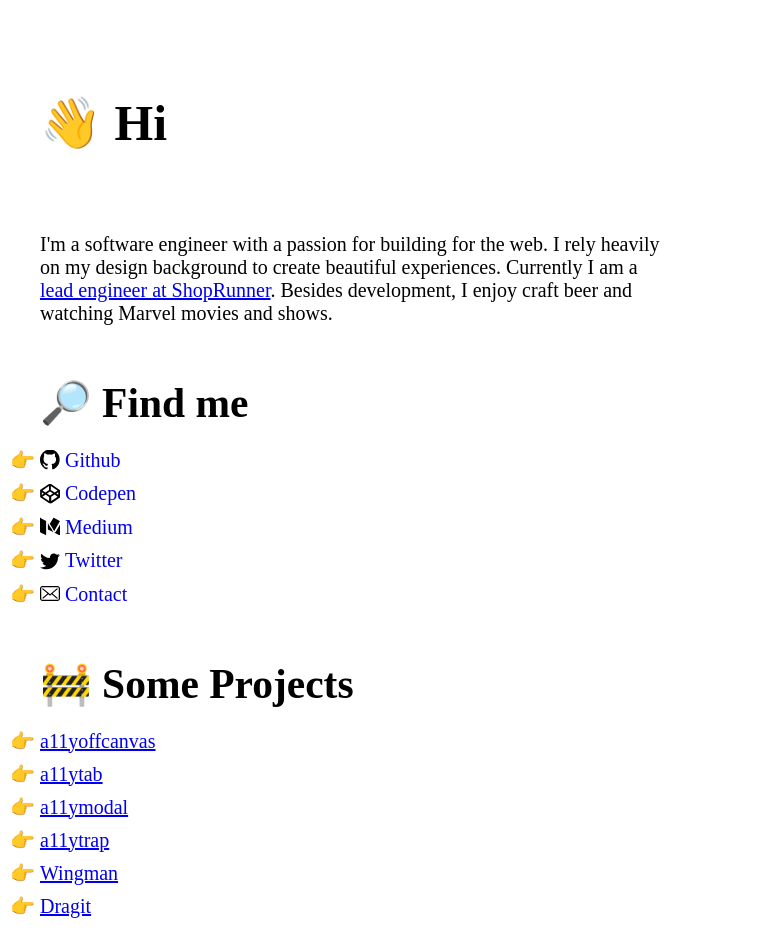
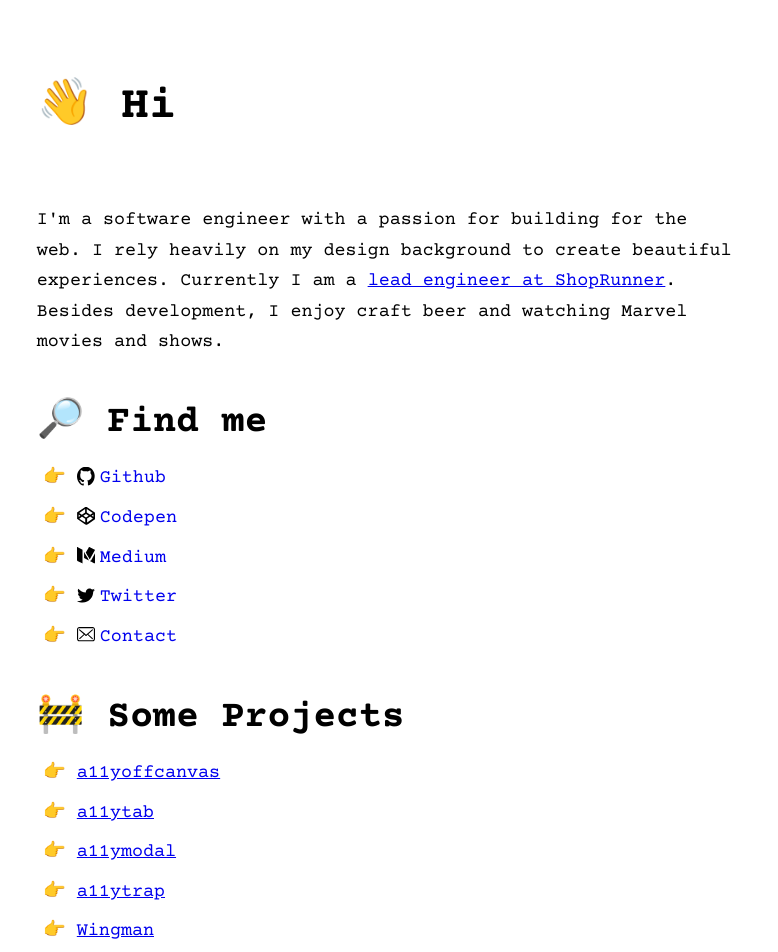
Before and after one commit to azinasili/azinasili.com, a Next.js app: page / in a window 1280 px wide. Shown: the top 952 px of the page, without its empty margins (0-778 px from the left). Built offline with nearby package versions, Linux system fonts and the light colour scheme.

Commit message:
Hotfix (#28)

```diff
--- a/src/components/GlobalStyles/GlobalStyles.ts
+++ b/src/components/GlobalStyles/GlobalStyles.ts
@@ -4,7 +4,7 @@
 const GlobalStyles = createGlobalStyle`
   ${normalize}
 
-  // [1] Use percentage for better a11y and scalability.
+  // [1] Percentage is used for better a11y and scalability.
   // Project uses \`em\` CSS units. Using a percentage value
   // allows users to override \`font-size\` with their browser settings.
   :root {
@@ -14,7 +14,7 @@
     --app-line-height: 1.65;
     --app-text-color: hsla(218, 22, 20, 1);
 
-    --root-font-size: 115%; // [1]
+    --app-font-scaler: 115%; // [1]
     --heading1-font-size: 2.488em;
     --heading2-font-size: 2.074em;
     --heading3-font-size: 1.728em;
@@ -31,12 +31,7 @@
   }
 
   :root {
-    font-size: var(--root-font-size); // [1]
     box-sizing: border-box;
-
-    @media (min-width: 40em) {
-      --root-font-size: 125%; // [1]
-    }
   }
 
   *,
@@ -55,14 +50,15 @@
     height: 100vh;
 
     & > :first-child {
-    flex: 1;
+      flex: 1;
+    }
   }
 
   body {
     background-color: var(--app-background-color);
     color: var(--app-text-color);
     font-family: var(--app-primary-font-family);
-    font-size: 1em;
+    font-size: var(--app-font-scaler);
     font-weight: var(--app-font-weight);
     line-height: var(--app-line-height);
   }
--- a/src/components/ProfileLinks/ProfileLinks.tsx
+++ b/src/components/ProfileLinks/ProfileLinks.tsx
@@ -1,6 +1,5 @@
 import type { FC } from 'react';
 import { memo } from 'react';
-import styled from 'styled-components';
 import type { ProfileLink } from 'types/Profile';
 import { PointerList } from 'components/PointerList';
 import ProfileLinkItem from './ProfileLinkItem';
@@ -9,14 +8,9 @@
   profileLinks: ProfileLink[];
 }
 
-const Items = styled(PointerList)`
-  list-style: none;
-  padding-left: 0;
-`;
-
 const ProfileLinks: FC<ProfileLinksProps> = ({ profileLinks }) => {
   return (
-    <Items>{profileLinks.map(profileLink => <ProfileLinkItem {...profileLink} key={profileLink.id} />)}</Items>
+    <PointerList>{profileLinks.map(profileLink => <ProfileLinkItem {...profileLink} key={profileLink.id} />)}</PointerList>
   );
 };
 
--- a/src/components/ProjectList/ProjectList.tsx
+++ b/src/components/ProjectList/ProjectList.tsx
@@ -1,7 +1,6 @@
 import type { FC } from 'react';
 import { memo } from 'react';
 import type { Project } from 'types/Project';
-import styled from 'styled-components';
 import ProjectItem from './ProjectListItem';
 import { PointerList } from 'components/PointerList';
 
@@ -9,13 +8,8 @@
   projects: Project[];
 }
 
-const Items = styled(PointerList)`
-  list-style: none;
-  padding-left: 0;
-`;
-
 const ProjectList: FC<ProjectListProps> = ({ projects }) => {
-  return <Items>{projects.map(project => <ProjectItem {...project} key={project.id} />)}</Items>
+  return <PointerList>{projects.map(project => <ProjectItem {...project} key={project.id} />)}</PointerList>
 };
 
 export default memo(ProjectList);
--- a/src/layouts/Basic.tsx
+++ b/src/layouts/Basic.tsx
@@ -1,16 +1,17 @@
-import React from 'react';
-import Footer from './Footer';
-import Common from './Common';
-import Seo from './Seo';
+import type { FC, ReactNode } from 'react';
+import { memo } from 'react';
+import { Common } from './Common';
+import { Footer } from './Footer';
+import { Seo } from './Seo';
 
 interface BasicProps {
   title: string;
   description: string;
-  headerSlot: React.ReactNode;
-  children: React.ReactNode;
+  headerSlot: ReactNode;
+  children: ReactNode;
 }
 
-const Basic: React.FC<BasicProps> = ({
+const BasicInner: FC<BasicProps> = ({
   children,
   description,
   headerSlot,
@@ -25,4 +26,4 @@
   </Seo>
 );
 
-export default React.memo(Basic);
+export const Basic = memo(BasicInner);
--- a/src/layouts/Common.tsx
+++ b/src/layouts/Common.tsx
@@ -1,4 +1,5 @@
-import React from 'react';
+import type { FC } from 'react';
+import { memo } from 'react';
 import styled from 'styled-components';
 
 interface CommonProps {
@@ -10,10 +11,9 @@
   grid-row-gap: 2em;
   grid-template-columns: minmax(auto, 63ch);
   grid-template-rows: auto 1fr auto;
-  height: 100vh;
   padding: 2em;
 `;
 
-const Common: React.FC<CommonProps> = ({ children }) => <Wrapper>{children}</Wrapper>;
+const CommonInner: FC<CommonProps> = ({ children }) => <Wrapper>{children}</Wrapper>;
 
-export default React.memo(Common);
+export const Common = memo(CommonInner);
--- a/src/layouts/Footer.tsx
+++ b/src/layouts/Footer.tsx
@@ -12,10 +12,8 @@
   margin-top: 0;
 `;
 
-const Footer: FC = () => (
+export const Footer: FC = () => (
   <StyledFooter>
     <StyledParagraph>&copy;{new Date().getFullYear()} Azin Asili. All Rights Reserved.</StyledParagraph>
   </StyledFooter>
 );
-
-export default Footer;
--- a/src/layouts/Seo.tsx
+++ b/src/layouts/Seo.tsx
@@ -1,13 +1,14 @@
-import React from 'react';
+import type { FC, ReactNode } from 'react';
+import { memo } from 'react';
 import NextHead from 'next/head';
 
 interface SeoProps {
   title: string;
   description: string;
-  children: React.ReactNode;
+  children: ReactNode;
 }
 
-const Seo: React.FC<SeoProps> = ({
+const SeoInner: FC<SeoProps> = ({
   title,
   description,
   children,
@@ -21,4 +22,4 @@
   </>
 );
 
-export default React.memo(Seo);
+export const Seo = memo(SeoInner);
--- a/src/pages/index.tsx
+++ b/src/pages/index.tsx
@@ -4,7 +4,7 @@
 import type { ProfileLink } from 'types/Profile';
 import { getProjects } from 'server/getProjects';
 import { getProfileLinks } from 'server/getProfileLinks';
-import Basic from 'layouts/Basic';
+import { Basic } from 'layouts/Basic';
 import { ProfileLinks } from 'components/ProfileLinks';
 import { ProjectList } from 'components/ProjectList';
 
--- a/src/server/getProjects.ts
+++ b/src/server/getProjects.ts
@@ -14,35 +14,35 @@
       description: 'This was a super cool project',
       url: 'https://github.com/azinasili/a11ytab',
       highlights: ['thing01', 'thing02', 'thing03'],
-      id: 1,
+      id: 2,
     },
     {
       name: 'a11ymodal',
       description: 'This was a super cool project',
       url: 'https://github.com/azinasili/a11ymodal',
       highlights: ['thing01', 'thing02', 'thing03'],
-      id: 1,
+      id: 3,
     },
     {
       name: 'a11ytrap',
       description: 'This was a super cool project',
       url: 'https://github.com/azinasili/a11ytrap',
       highlights: ['thing01', 'thing02', 'thing03'],
-      id: 1,
+      id: 4,
     },
     {
       name: 'Wingman',
       description: 'Amazingly cool stuff',
       url: 'https://github.com/azinasili/wingman',
       highlights: ['thing01', 'thing02', 'thing03', 'thing04'],
-      id: 2,
+      id: 5,
     },
     {
       name: 'Dragit',
       description: 'I know right',
       url: 'https://github.com/azinasili/dragit',
       highlights: ['thing01', 'thing02'],
-      id: 3,
+      id: 6,
     },
   ];
 }
```
